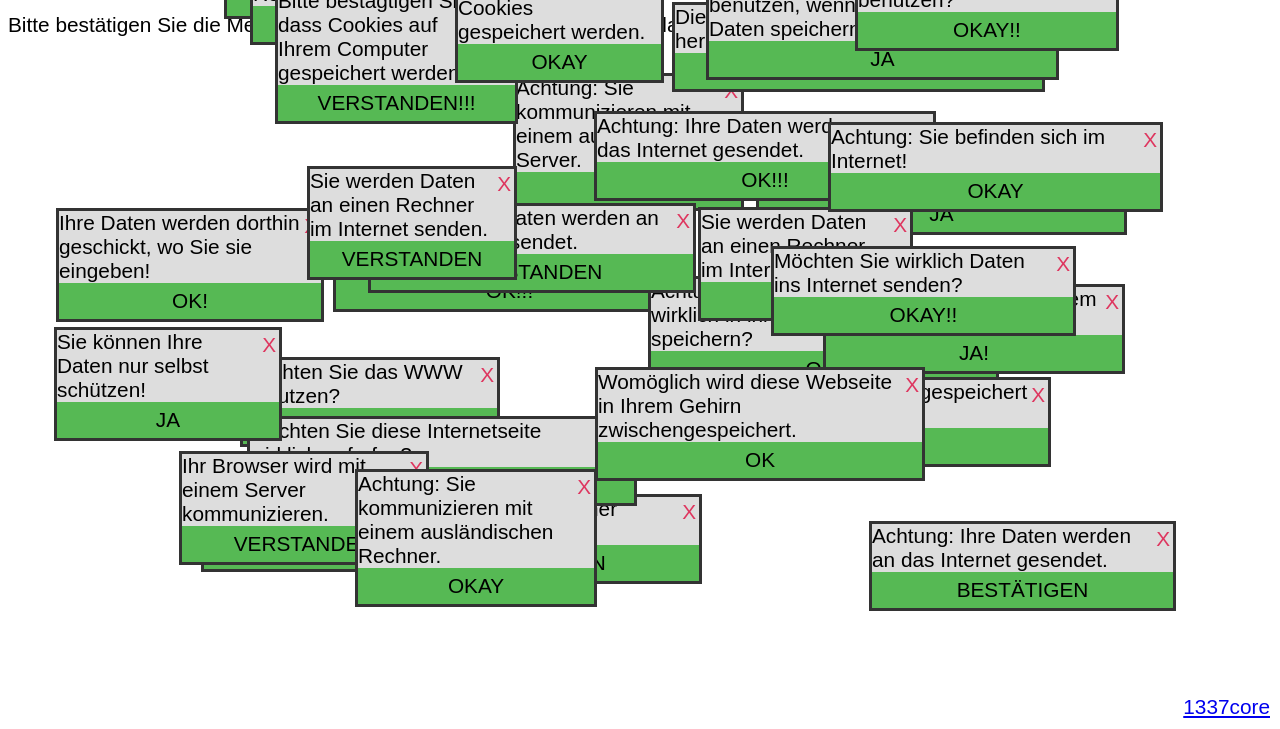
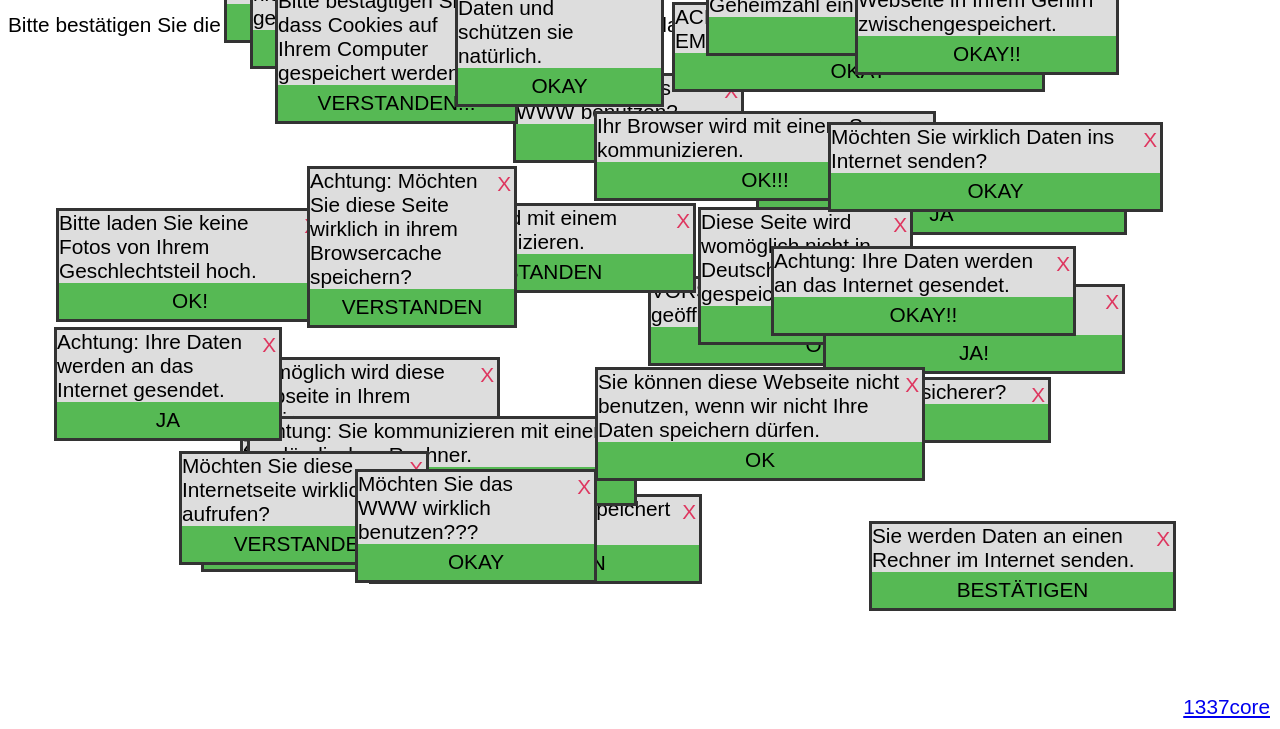
Before and after one commit to Leetcore/datenschutz, a plain HTML site: page index.htm in a window 1280 px wide. Shown: the part 71-800 px from the top of the page. Drawn offline with Linux system fonts and the light colour scheme.

Commit message:
text update

```diff
--- a/index.htm
+++ b/index.htm
@@ -1,5 +1,6 @@
 <html >
 <head>
+  <title>Datenschutz im Internet.</title>
   <meta charset="utf-8" />
   <style type="text/css">
     .close {
@@ -61,7 +62,21 @@
     datenschutz.push("Wir könnten Ihren Daten speichern.")
     datenschutz.push("Sie können diese Webseite nicht benutzen, wenn wir nicht Ihre Daten speichern dürfen.")
     datenschutz.push("Danke für Ihr Verständnis!")
+    datenschutz.push("Finden Sie auch, dass Deutschland den besten Datenschutz hat?")
+    datenschutz.push("Hiermit erklären wir das Internet für sicher!")
+    datenschutz.push("Haben Sie die Datenschutzerklärung ausgedruckt und über ihr Bett gehängt?")
+    datenschutz.push("Kennen Sie unsere Datenschutzerklärung auswendig?")
+    datenschutz.push("Fühlen sich Ihre Daten nun besser geschützt?")
+    datenschutz.push("Haben Sie auch das Gefühl, dass das Internet nun viel sicherer ist?")
+    datenschutz.push("Auf dem Papier werden Ihre Daten geschützt!")
+    datenschutz.push("Fühlen Sie sich jetzt sicherer?")
+    datenschutz.push("Wir brauchen Ihre Daten und schützen sie natürlich.")
+    datenschutz.push("Bitte geben Sie nicht Ihr Passwort ein!")
+    datenschutz.push("Bitte geben Sie nicht Ihre Geheimzahl ein!")
+    datenschutz.push("Sie haben nicht wirklich Millionen geerbt!")
+    datenschutz.push("Sie sind nicht der 1.000 Besucher und haben deshalb auch nichts gewonnen.")
     datenschutz.push("JOKER!")
+
 
     var OK = []
     OK.push("JA")
```
